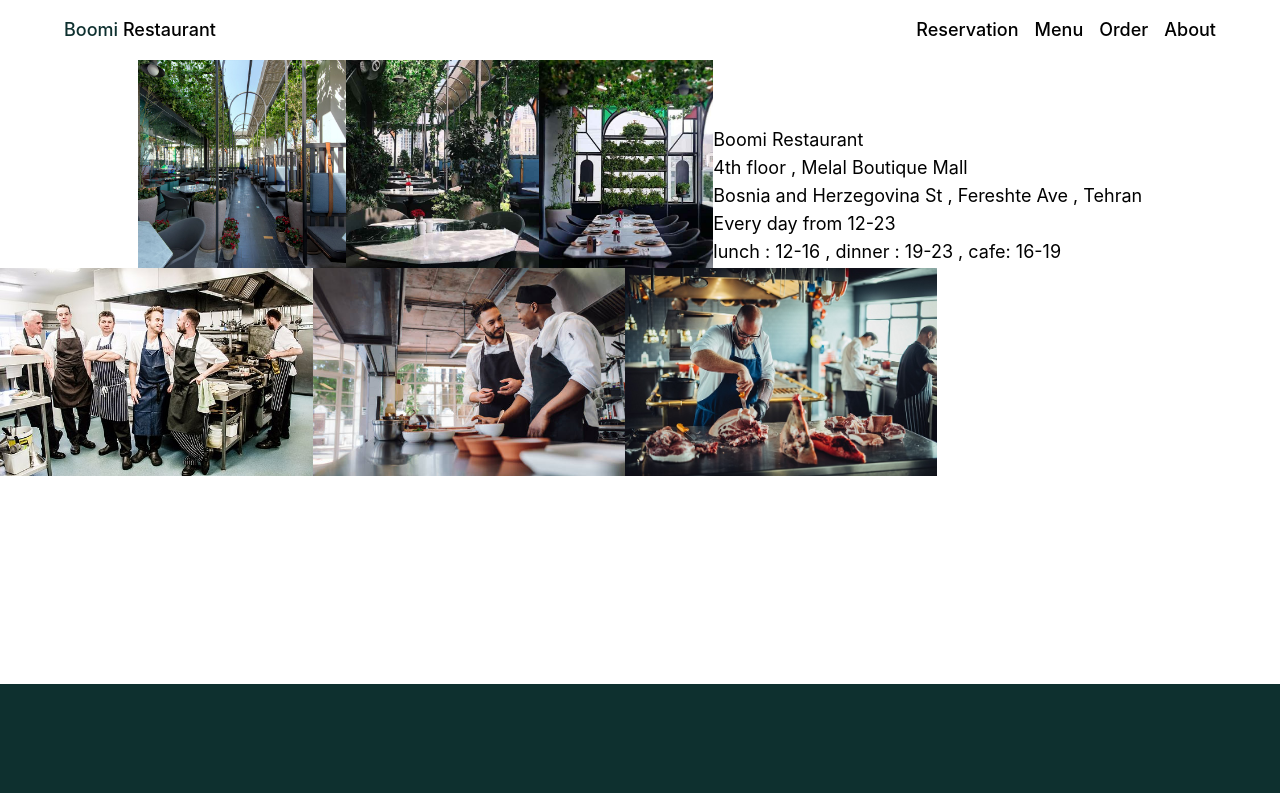
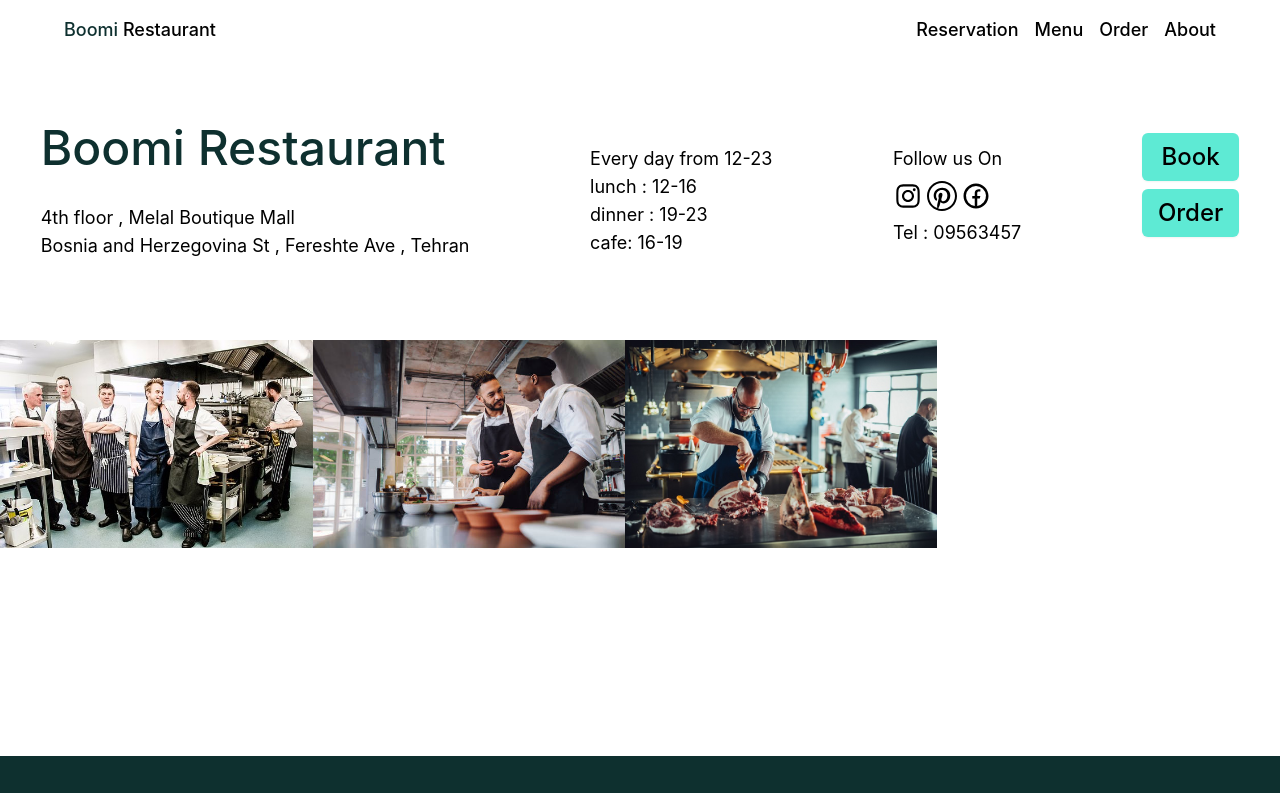
Before and after one commit to MitraKhorshidi/BoomiRestaurant, a Next.js app: page /about in a window 1280 px wide. Shown: the top 793 px of the page. Built offline with nearby package versions, Linux system fonts and the light colour scheme; grey boxes are pictures that could not be loaded.

Commit message:
making about

```diff
--- a/pages/about/index.js
+++ b/pages/about/index.js
@@ -1,29 +1,41 @@
 import Base from "../../components/base";
+import { AiOutlineInstagram } from "react-icons/ai";
+import { ImPinterest2 } from "react-icons/im";
+import { RiFacebookCircleLine } from "react-icons/ri";
 import pic5 from "../../assets/images/pic5.jpg";
 import pic6 from "../../assets/images/pic6.jpg";
 import pic7 from "../../assets/images/pic7.jpg";
 import team1 from "../../assets/images/team1.jpg";
 import team2 from "../../assets/images/team2.jpg";
 import team3 from "../../assets/images/team3.jpg";
+import Button from "../../components/button";
 
 const AboutPage= ()=>{
     return(
         <Base>
-            <div className="flex flex-col ">
-                <div className="flex flex-row justify-evenly mx-auto">
-                    <div className="flex flex-row">
-                        <img src={pic5.src} className="h-52"/>
-                        <img src={pic6.src} className="h-52"/>
-                        <img src={pic7.src} className="h-52"/>
-                    </div>
-                    <div className="flex flex-col justify-center mt-16 text-lg font-normal">
-                        <h1>Boomi Restaurant</h1>
+            <div className="flex flex-col gap-y-20 text-lg">
+
+                <div className="flex flex-row justify-evenly items-baseline gap-x-20 ">
+                    <div className="flex flex-col mt-16 gap-y-8">
+                        <h1 className="text-5xl text-title font-medium">Boomi Restaurant</h1>
                         <p>4th floor , Melal Boutique Mall
                             <br/> Bosnia and Herzegovina St , Fereshte Ave , Tehran
                         </p>
-                        <p className="text-lg">Every day from 12-23<br/> lunch : 12-16 , dinner : 19-23 , cafe: 16-19</p>
+                    </div>
+                    <p className="self-senter">Every day from 12-23 <br/> lunch : 12-16 <br/> dinner : 19-23 <br/> cafe: 16-19</p>
+                    <div className="flex flex-col gap-y-2 text-lg">
+                        Follow us On
+                        <div className="flex flex-row text-3xl gap-x-1">
+                        <AiOutlineInstagram/> <ImPinterest2/> <RiFacebookCircleLine/>
+                        </div>
+                        <p>Tel : 09563457 </p>
+                    </div>
+                    <div className="flex flex-col gap-y-2">
+                        <Button href="/reservation" content="Book"/>
+                        <Button href="/order" content="Order"/>
                     </div>
                 </div>
+
                 <div className="flex flex-row">
                     <img src={team1.src} className="h-52"/>
                     <img src={team2.src} className="h-52"/>
```
